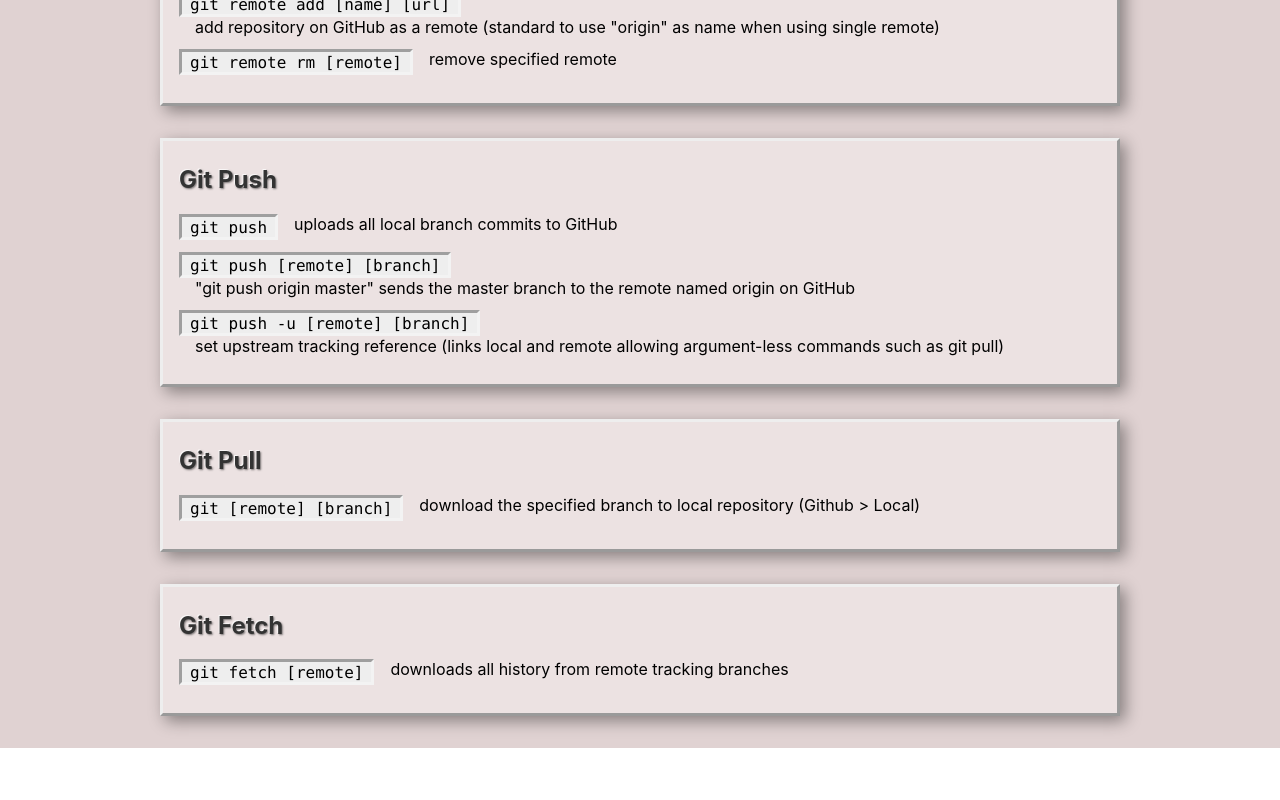
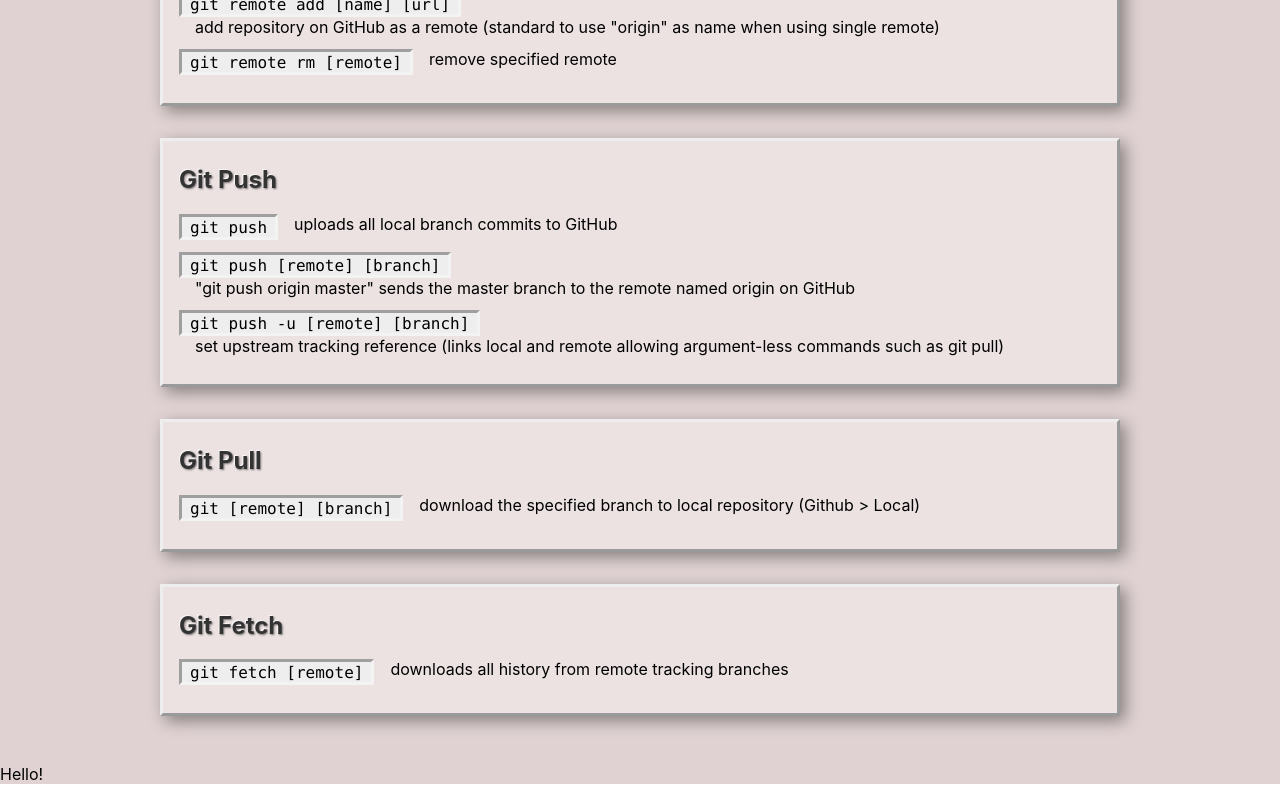
Before and after one commit to davidlongwith/git-helper, a React (Create React App) app: page / in a window 1280 px wide. Shown: the part 4173-4973 px from the top of the page. Before the commit the page ends 4921 px from the top, so only its background shows below. Built offline with nearby package versions, Linux system fonts and the light colour scheme.

Commit message:
add component ButtonScrollTop

```diff
--- a/src/App.js
+++ b/src/App.js
@@ -3,6 +3,7 @@ import "./App.css";
 import "./QuickLinks.css";
 import QuickLinks from "./components/QuickLinks.js";
 import Commands from "./components/Commands.js";
+import ButtonScrollTop from "./components/ButtonScrollTop.js";
 import PropTypes from "prop-types";
 
 // The commandsByGroupArray prop contains the entire data array from commands.json
@@ -14,6 +15,7 @@ function App({ commandsByGroupArray }) {
       </header>
       <QuickLinks sections={commandsByGroupArray} />
       <Commands commandData={commandsByGroupArray} />
+      <ButtonScrollTop />
     </div>
   );
 }
--- /dev/null
+++ b/src/components/ButtonScrollTop.js
@@ -0,0 +1,5 @@
+import React from "react";
+
+const ButtonScrollTop = () => <p>Hello!</p>;
+
+export default ButtonScrollTop;
```
